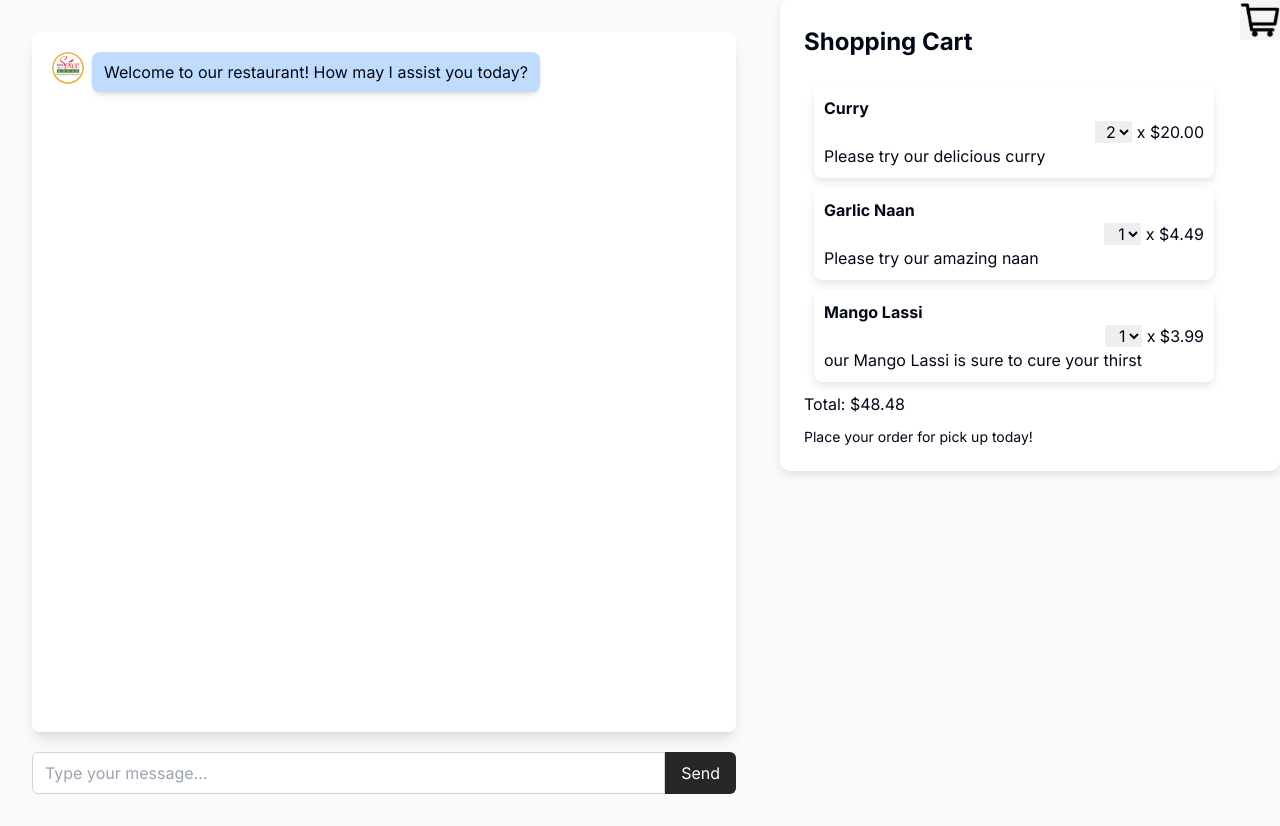
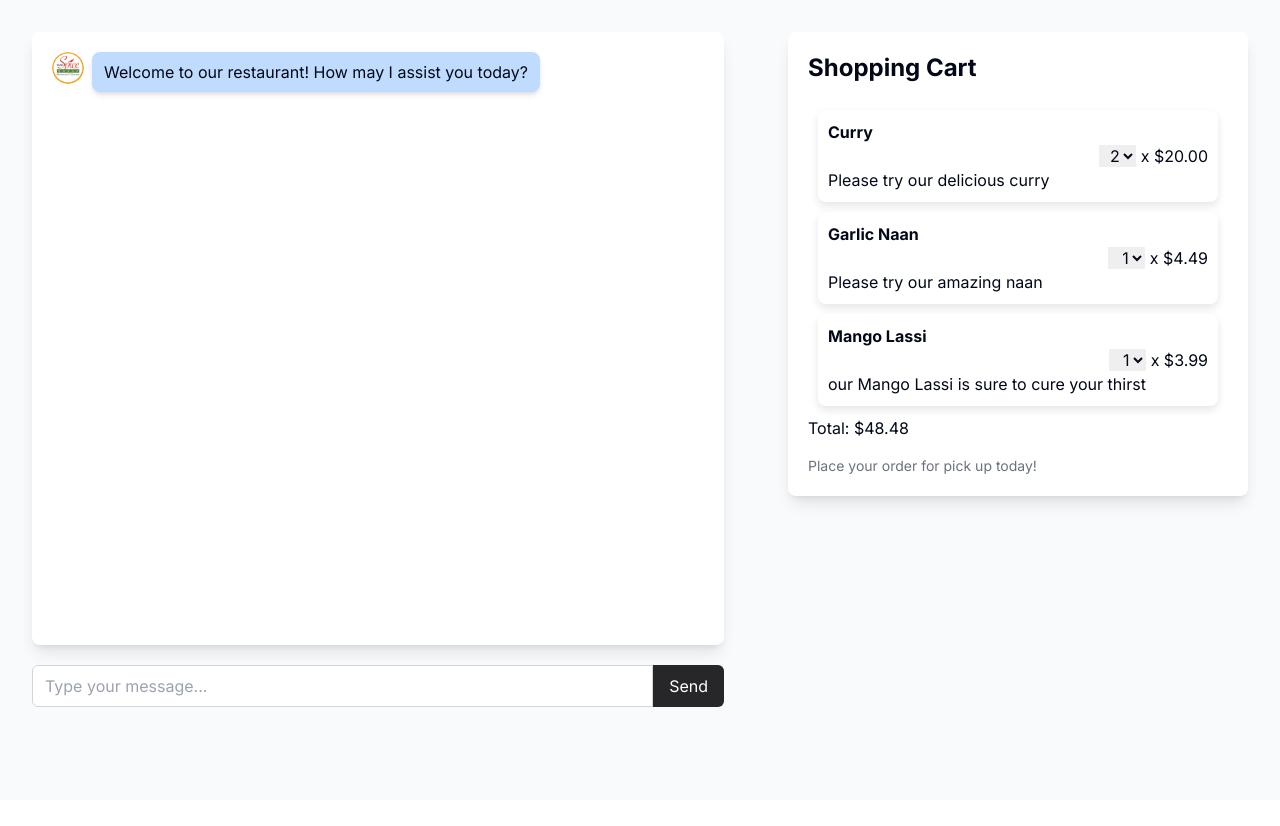
Before and after one commit to PranTanTheMan/SquareHacks, a Next.js app in the folder frontend/: page / in a window 1280 px wide. After the commit the page ends 800 px from the top, so only its background shows below. Built offline with nearby package versions, Linux system fonts and the light colour scheme.

Commit message:
shopping cart ui change (#4)

```diff
--- a/frontend/components/Chat.tsx
+++ b/frontend/components/Chat.tsx
@@ -35,7 +35,7 @@ const Chat: React.FC = () => {
 
   return (
     <>
-      <div className="lg:w-3/5 p-8">
+      <div className="lg:w-3/5 w-full p-8 h-screen">
         <ChatMessages handleFoods={handleFoods} messages={messages} />
         <ChatInput handleSubmit={handleSubmit} handleInputChange={handleInputChange} input={input} />
       </div>
--- a/frontend/components/ChatMessages.tsx
+++ b/frontend/components/ChatMessages.tsx
@@ -17,7 +17,7 @@ interface ChatMessagesProps {
 const ChatMessages: React.FC<ChatMessagesProps> = ({ messages, handleFoods }) => {
 
   return (
-    <div className="flex flex-col h-[600px] lg:h-[700px] overflow-y-auto bg-white shadow-lg rounded-lg pt-5">
+    <div className="flex flex-col h-5/6 overflow-y-auto bg-white shadow-lg rounded-lg pt-5">
       {/* Welcome message */}
       <div className="flex justify-start mb-4 mx-5">
         <Image
--- a/frontend/components/ProductCart.tsx
+++ b/frontend/components/ProductCart.tsx
@@ -1,4 +1,3 @@
-// ProductCart.tsx
 "use client"
 
 import React, { useState, useEffect } from 'react';
@@ -18,7 +17,7 @@ const ProductCart: React.FC = () => {
   // State to manage the list of items in the cart.
   const [cartItems, setCartItems] = useState<CartItem[]>([]);
   // State to manage the visibility of the cart sidebar.
-  const [isCartOpen, setIsCartOpen] = useState(true);
+  const [isCartOpen, setIsCartOpen] = useState(false); // Initially closed
 
   // Effect to load initial items into the cart.
   useEffect(() => {
@@ -51,35 +50,13 @@ const ProductCart: React.FC = () => {
 
   return (
     <>
-      <button onClick={toggleCart} style={{ position: 'fixed', top: 0, right: 0, zIndex: 30 }}>
-        <Image src="/cart.png" width= {40} height={40} alt="Toggle Cart"/>
+      <button onClick={toggleCart} className='fixed top-5 right-5 z-40 lg:hidden'>
+        <Image src="/cart.png" width={40} height={40} alt="Toggle Cart" />
       </button>
-      <div style={{
-        position: 'fixed',
-        top: 0,
-        right: isCartOpen ? 0 : '-500px',
-        width: '500px',
-        maxHeight: '100vh',
-        backgroundColor: 'white',
-        boxShadow: '0 4px 8px rgba(0, 0, 0, 0.1)',
-        padding: '24px',
-        display: 'flex',
-        flexDirection: 'column',
-        justifyContent: 'space-between',
-        transition: 'right 0.3s ease-in-out',
-        borderRadius: '10px'
-      }}>
-        <h2 style={{ fontSize: '24px', fontWeight: 'bold', marginBottom: '16px' }}>Shopping Cart</h2>
+      <div className='hidden lg:rounded-lg lg:shadow-lg lg:m-8 lg:p-5 lg:block lg:h-full bg-white '>
+          <h2 className=' text-2xl font-bold mb-4' >Shopping Cart</h2>
           {cartItems.length === 0 ? (
-          <div style={{
-            backgroundColor: 'lightblue',
-            color: 'darkblue',
-            width: '400px',
-            borderRadius: '8px',
-            padding: '10px',
-            textAlign: 'left',
-            margin: '10px auto'
-          }}>
+            <div className='text-blue-600 bg-blue-200 w-[400px] rounded-lg p-3 text-left mx-auto my-3'>
               Your Cart is empty. Please speak to our virtual assistant to start exploring our delicious menu!
             </div>
           ) : (
@@ -99,9 +76,38 @@ const ProductCart: React.FC = () => {
           )}
           <div>
             <h3>Total: ${calculateTotal().toFixed(2)}</h3>
-          <p style={{ fontSize: '14px', marginTop: '10px' }}>Place your order for pick up today!</p>
+            <p className='text-sm mt-4 text-gray-500'>Place your order for pick up today!</p>
           </div>
         </div>
+
+      {isCartOpen && (
+        <div className='fixed top-0 right-0 mt-8 rounded-lg shadow-lg p-5 block h-auto bg-white lg:hidden'>
+          <h2 className=' text-2xl font-bold mb-4' >Shopping Cart</h2>
+          {cartItems.length === 0 ? (
+            <div className='text-blue-600 bg-blue-200 w-[400px] rounded-lg p-3 text-left mx-auto my-3'>
+              Your Cart is empty. Please speak to our virtual assistant to start exploring our delicious menu!
+            </div>
+          ) : (
+            <div style={{ overflowY: 'auto', maxHeight: 'calc(100vh - 200px)' }}>
+              {cartItems.map((item) => (
+                <ProductCard
+                  key={item.id}
+                  id={item.id}
+                  name={item.name}
+                  price={`$${item.price.toFixed(2)}`}
+                  quantity={item.quantity}
+                  handleQuantityChange={handleQuantityChange}
+                  description={item.description}
+                />
+              ))}
+            </div>
+          )}
+          <div>
+            <h3>Total: ${calculateTotal().toFixed(2)}</h3>
+            <p className='text-sm mt-4 text-gray-500'>Place your order for pick up today!</p>
+          </div>
+        </div>
+      )}
     </>
   );
 };
--- a/frontend/src/app/page.tsx
+++ b/frontend/src/app/page.tsx
@@ -3,7 +3,7 @@ import ProductCart from "../../components/ProductCart";
 
 export default function Home() {
   return (
-    <main className="bg-gray-50 min-h-screen flex flex-col">
+    <main className="bg-gray-50 min-h-screen flex">
       <Chat />
       <ProductCart />
     </main>
```
Lines whose indentation alone changed are shown as unchanged.
